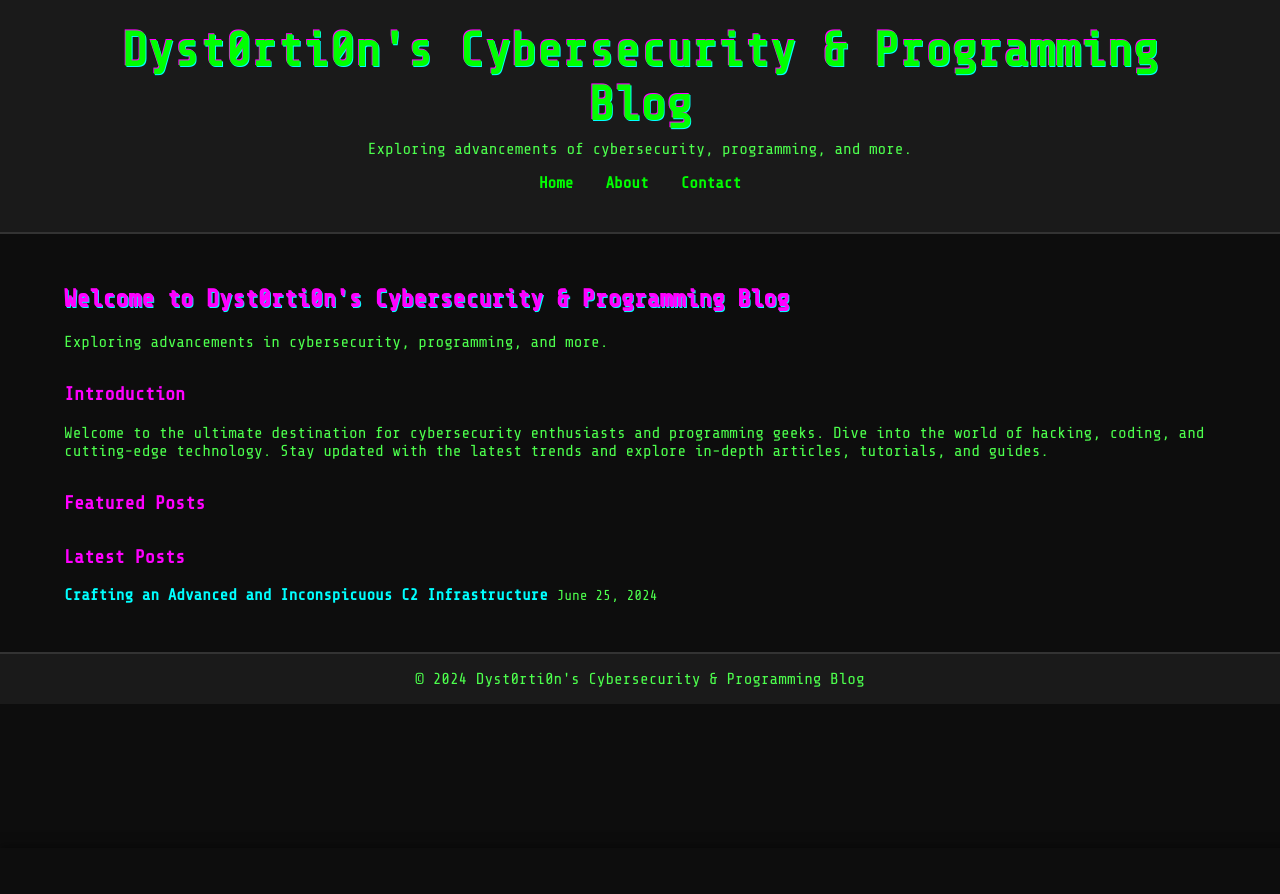
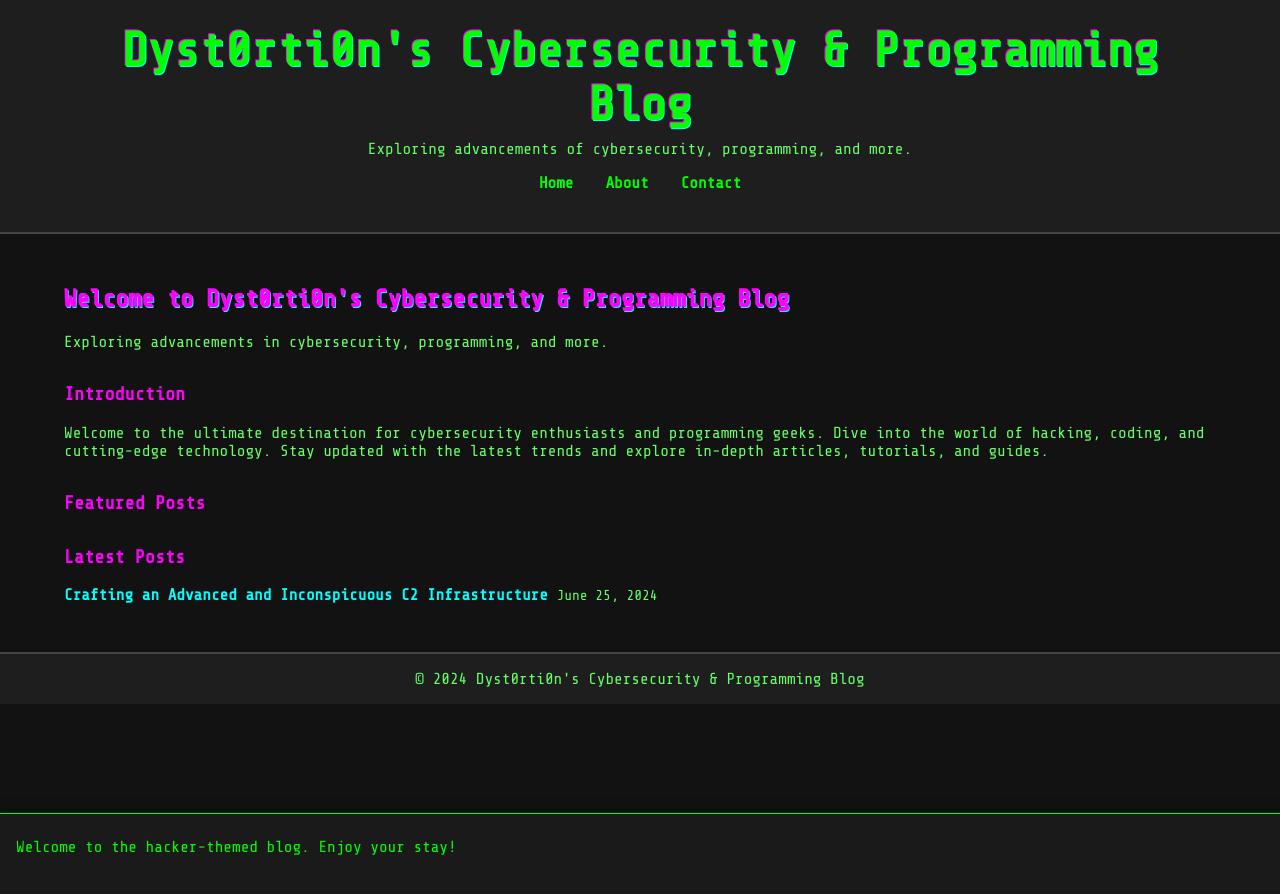
Before and after one commit to Dyst0rti0n/Dyst0rti0n.github.io, a Jekyll site: the page built from index.md, in a window 1280 px wide. Shown: the top 894 px of the page. Built offline with Jekyll 4.4.1, drawn with Linux system fonts in a browser that asks for light colours.

Commit message:
Working on site

```diff
--- a/_layouts/default.html
+++ b/_layouts/default.html
@@ -15,6 +15,7 @@
   <meta property="og:url" content="{{ site.url }}{{ page.url }}">
   <meta property="og:image" content="{{ site.url }}/assets/images/favicon.png">
 
+  <!-- Stylesheets -->
   <link rel="stylesheet" href="{{ "/assets/css/style.css" | relative_url }}">
   <link href="https://fonts.googleapis.com/css2?family=Share+Tech+Mono&display=swap" rel="stylesheet">
   <link rel="icon" type="image/png" href="{{ "/assets/images/favicon.png" | relative_url }}">
--- a/assets/css/style.css
+++ b/assets/css/style.css
@@ -1,6 +1,6 @@
 body {
   font-family: 'Share Tech Mono', monospace;
-  background-color: #0d0d0d;
+  background-color: #121212;
   color: #00ff00;
   margin: 0;
   padding: 0;
@@ -14,10 +14,10 @@
 }
 
 header {
-  background: #1a1a1a;
+  background: #1e1e1e;
   padding: 1.5rem 0;
   text-align: center;
-  border-bottom: 2px solid #333;
+  border-bottom: 2px solid #444;
 }
 
 header h1 {
@@ -29,7 +29,7 @@
 
 header p {
   margin: 0.5rem 0;
-  color: #4dff4d;
+  color: #66ff66;
 }
 
 nav ul {
@@ -59,11 +59,11 @@
 }
 
 footer {
-  background: #1a1a1a;
-  color: #4dff4d;
+  background: #1e1e1e;
+  color: #66ff66;
   text-align: center;
   padding: 1rem 0;
-  border-top: 2px solid #333;
+  border-top: 2px solid #444;
   position: relative;
   bottom: 0;
   width: 100%;
@@ -79,7 +79,7 @@
 }
 
 .home p {
-  color: #4dff4d;
+  color: #66ff66;
 }
 
 .home h3 {
@@ -109,7 +109,7 @@
 }
 
 .home ul li span {
-  color: #4dff4d;
+  color: #66ff66;
   font-size: 0.9rem;
 }
 
@@ -119,7 +119,8 @@
   bottom: 0;
   left: 0;
   width: 100%;
-  background: #0d0d0d;
+  border-top: 1px solid #00ff00;
+  background: #1a1a1a;
   color: #00ff00;
   font-family: 'Share Tech Mono', monospace;
   padding: 1rem;
@@ -129,6 +130,19 @@
 #output {
   max-height: 200px;
   overflow-y: auto;
+  padding: 0.5rem 0;
+  white-space: pre-wrap;
+  word-wrap: break-word;
+}
+
+@keyframes typing {
+  from { width: 0; }
+  to { width: 100%; }
+}
+
+@keyframes blink-caret {
+  from, to { border-color: transparent; }
+  50% { border-color: #00ff00; }
 }
 
 #input {
@@ -139,10 +153,19 @@
   font-family: 'Share Tech Mono', monospace;
   font-size: 1rem;
   outline: none;
+  border-right: .15em solid #00ff00;
+  white-space: nowrap;
+  overflow: hidden;
+  animation: typing 2s steps(40, end), blink-caret .75s step-end infinite;
 }
 
 #input::placeholder {
   color: #00ff00;
+}
+
+#output div::before {
+  content: ">> ";
+  color: #ff00ff;
 }
 
 /* Glitch animation */
--- a/assets/js/script.js
+++ b/assets/js/script.js
@@ -1,6 +1,18 @@
 document.addEventListener('DOMContentLoaded', function() {
     const input = document.getElementById('input');
     const output = document.getElementById('output');
+    const welcomeMessage = 'Welcome to the hacker-themed blog. Enjoy your stay!';
+    let index = 0;
+
+    function typeMessage() {
+      if (index < welcomeMessage.length) {
+        output.textContent += welcomeMessage.charAt(index);
+        index++;
+        setTimeout(typeMessage, 50);
+      }
+    }
+
+    typeMessage();
 
     input.addEventListener('keydown', function(event) {
       if (event.key === 'Enter') {
@@ -18,6 +30,8 @@
         outputHelp();
       } else if (command.startsWith('navigate')) {
         navigateTo(command.split(' ')[1]);
+      } else if (command === 'date') {
+        displayDate();
       } else {
         outputUnknownCommand();
       }
@@ -25,11 +39,19 @@
       output.scrollTop = output.scrollHeight;
     }
 
+    function displayDate() {
+      const date = new Date();
+      const outputLine = document.createElement('div');
+      outputLine.textContent = `Current Date: ${date.toDateString()}`;
+      output.appendChild(outputLine);
+    }
+
     function outputHelp() {
       const helpText = `
         Available commands:
         - help: Show this help message
         - navigate [page]: Navigate to a different page (home, about, contact)
+        - date: Display the current date
       `;
       const helpLines = helpText.trim().split('\n');
       helpLines.forEach(line => {
@@ -52,6 +74,4 @@
       outputLine.textContent = 'Unknown command. Type "help" for a list of available commands.';
       output.appendChild(outputLine);
     }
-
-    console.log('Welcome to the hacker-themed blog. Enjoy your stay!');
   });
```
Also changed, not shown: assets/images/favicon.png, assets/images/preview.png (added).
